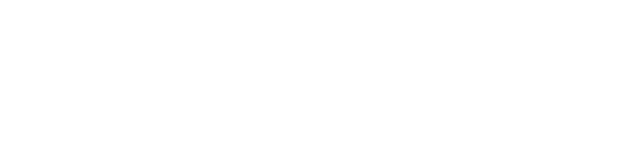
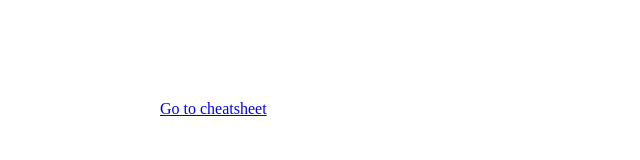
Before and after one commit to SanjarbekSaminjonov/SanjarbekSaminjonov, a plain HTML site: page index.html in a window 1280 px wide. Shown: the whole page, without its empty margins (0-640 px from the left). Drawn offline with Linux system fonts and the light colour scheme.

Commit message:
Update index.html

```diff
--- a/index.html
+++ b/index.html
@@ -23,10 +23,16 @@
     <div class="container">
       <script src="https://gist.github.com/SanjarbekSaminjonov/55ac09055fab92cb284d5c158b078dc9.js"></script>
     </div>
-    <script>
+
+    <div class="container">
+        <a href="/dasturlash.pdf"> Go to cheatsheet </a>
+    </div>
+
+
+<!--     <script>
       setTimeout(function () {
         window.location.href = "https://saminjonov.uz/resume/";
       }, 8000);
-    </script>
+    </script> -->
   </body>
 </html>
```
